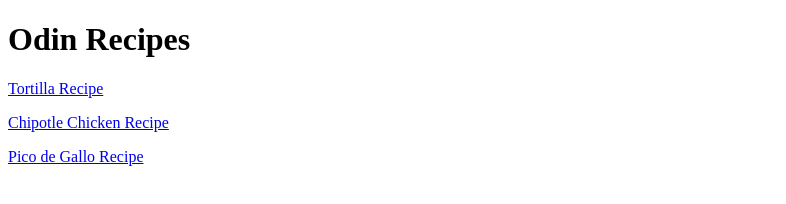
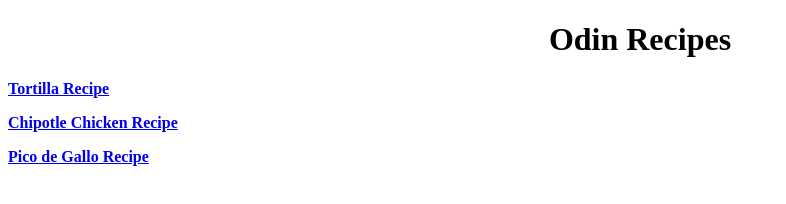
Before and after one commit to ryanyala/odin-recipes, a plain HTML site: page index.html in a window 1280 px wide. Shown: the whole page, without its empty margins (0-786 px from the left). Drawn offline with Linux system fonts and the light colour scheme.

Commit message:
Added css stylesheet, made minor mods

```diff
--- a/index.html
+++ b/index.html
@@ -4,6 +4,7 @@
     <meta charset="UTF-8">
     <meta name="viewport" content="width=device-width, initial-scale=1.0">
     <title>Home</title>
+    <link rel="stylesheet" href="./styles.css">
 </head>
 <body>
     <h1>Odin Recipes</h1>
--- /dev/null
+++ b/styles.css
@@ -0,0 +1,10 @@
+h1 {
+    font-family: 'Times New Roman', Times, serif;
+    text-align: center;
+
+}
+p {
+    color: blue;
+    font-weight: 800;
+
+}
```
